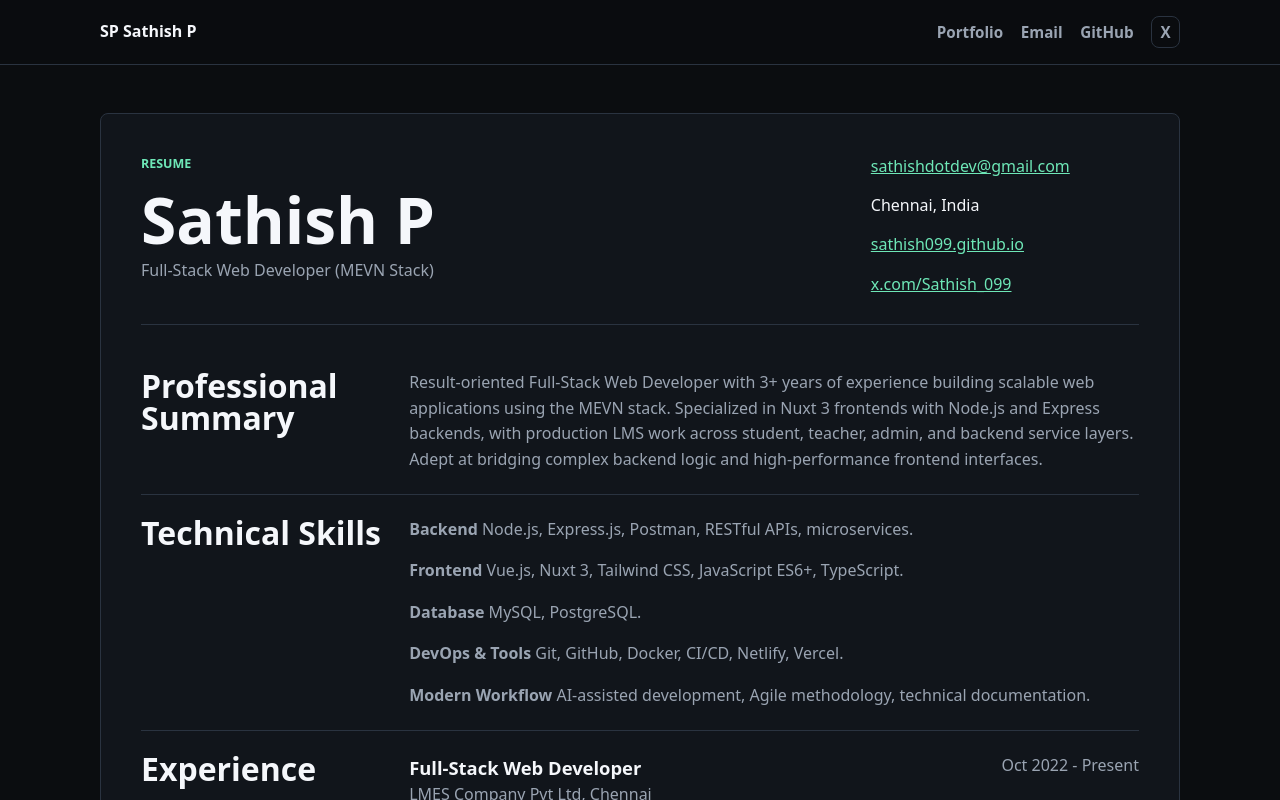
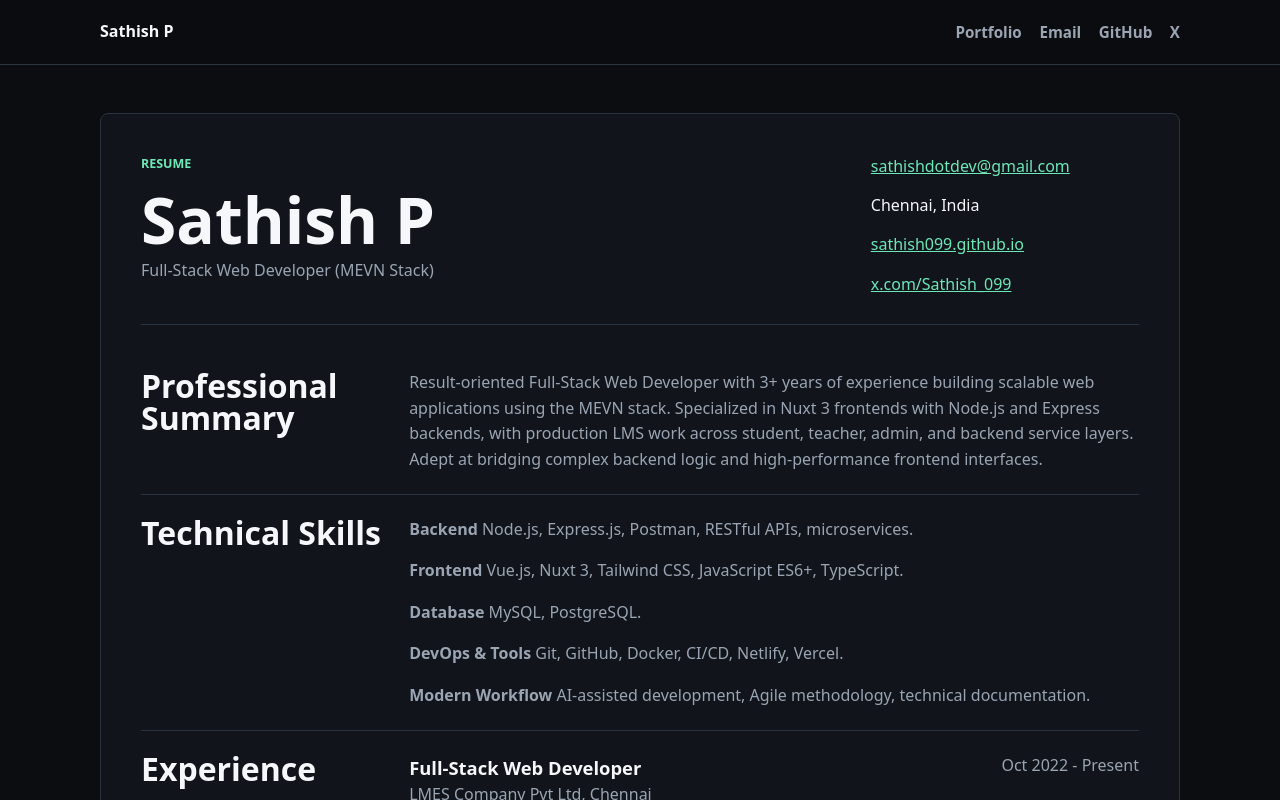
Before and after one commit to sathish099/sathish099.github.io, a website: page resume.html in a window 1280 px wide. Shown: the top 800 px of the page. Drawn offline with Linux system fonts and the light colour scheme.

Commit message:
Polish portfolio navigation layout

```diff
--- a/resume.html
+++ b/resume.html
@@ -26,15 +26,12 @@
 
     <header class="site-header" aria-label="Resume navigation">
         <div class="container nav-shell">
-            <a class="brand" href="index.html" aria-label="Back to portfolio">
-                <span class="brand-mark">SP</span>
-                <span>Sathish P</span>
-            </a>
+            <a class="brand" href="index.html" aria-label="Back to portfolio">Sathish P</a>
             <nav class="site-nav">
                 <a href="index.html">Portfolio</a>
                 <a href="contact.html">Email</a>
                 <a href="https://github.com/sathish099" target="_blank" rel="noopener noreferrer">GitHub</a>
-                <a class="social-icon" href="https://x.com/Sathish_099" target="_blank" rel="noopener noreferrer" aria-label="Sathish P on X">X</a>
+                <a href="https://x.com/Sathish_099" target="_blank" rel="noopener noreferrer" aria-label="Sathish P on X">X</a>
             </nav>
         </div>
     </header>
--- a/styles.css
+++ b/styles.css
@@ -109,17 +109,6 @@ a {
   color: var(--accent);
 }
 
-.social-icon {
-  display: inline-flex;
-  min-width: 1.8rem;
-  min-height: 1.8rem;
-  align-items: center;
-  justify-content: center;
-  border: 1px solid var(--line);
-  border-radius: 8px;
-  padding: 0.15rem 0.45rem;
-}
-
 .menu-toggle {
   display: none;
   align-items: center;
@@ -178,8 +167,8 @@ a {
 
 .two-column {
   display: grid;
-  grid-template-columns: minmax(0, 0.4fr) minmax(0, 1fr);
-  gap: clamp(2rem, 6vw, 5rem);
+  grid-template-columns: minmax(280px, 0.68fr) minmax(0, 1fr);
+  gap: clamp(2rem, 5vw, 4rem);
   align-items: start;
 }
 
@@ -213,6 +202,11 @@ h2 {
   margin-bottom: 1rem;
   font-size: clamp(1.8rem, 5vw, 3.5rem);
   line-height: 1;
+}
+
+.two-column .section-heading h2 {
+  font-size: clamp(2rem, 4vw, 3rem);
+  line-height: 1.04;
 }
 
 h3 {
```
Also changed, not shown: contact.html (+1 -1 lines), index.html (+1 -1 lines).
